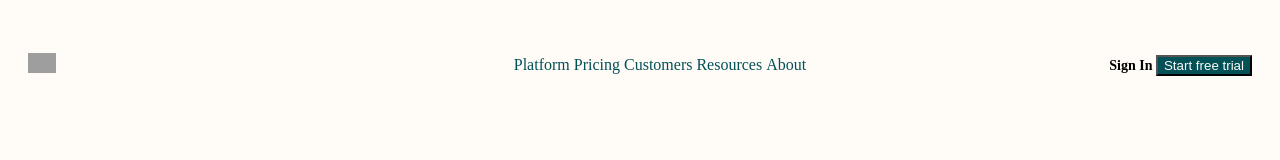
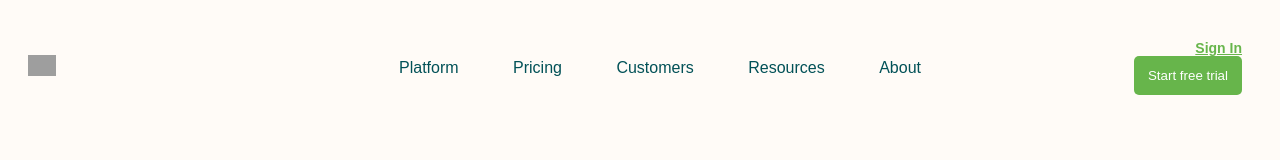
Before and after one commit to Diegomer23/santander-front-2022, a plain HTML site: page index.html in a window 1280 px wide. Shown: the top 160 px of the page. Drawn offline with Linux system fonts and the light colour scheme; grey boxes are pictures that could not be loaded.

Commit message:
S2 -> R3

```diff
--- a/index.html
+++ b/index.html
@@ -5,7 +5,12 @@
     <meta charset="UTF-8">
     <meta http-equiv="X-UA-Compatible" content="IE=edge">
     <meta name="viewport" content="width=device-width, initial-scale=1.0">
-    <title>Document</title>
+    <title>Matcha</title>
+    <!-- <style>
+        h1 {
+            color: #025157
+        }
+    </style> -->
     <link rel="stylesheet" href="styles.css" />
 </head>
 
@@ -27,12 +32,17 @@
         </nav>
         <!-- Acciones -->
         <div class="actions">
-            <a>Sign In</a>
+            <a href="">Sign In</a>
             <button>Start free trial</button>
         </div>
     </header>
     <section class="main">
         <h1>Build your blog. Build your business.</h1>
+        <!-- <h2>Build your. Build your business</h2>
+        <h3>Build your. Build your business</h3>
+        <h4>Build your. Build your business</h4>
+        <h5>Build your. Build your business</h5>
+        <h6>Build your. Build your business</h6> -->
         <p>Instantly publish articles, drive more traffic, grow your email list, and see your blog's impact on sales</p>
         <form>
             <input type="email" />
--- a/styles.css
+++ b/styles.css
@@ -24,10 +24,12 @@ button {
     margin-right: 20px; */
     margin: 40px 20px 0;
     font-size: 0;
+    font-family: sans-serif;
 }
 
 li {
     display: inline;
+    margin: 0 25px 0;
 }
 
 .header > * {
@@ -60,6 +62,22 @@ li {
     font-weight: 600;
 }
 
+.actions > * {
+    margin: 0 10px;
+}
+
+.actions a {
+    color: #67b54b;
+}
+
+.actions button {
+    color: white;
+    background-color: #67b54b;
+    padding: 12px 14px;
+    border: 0;
+    border-radius: 5px;
+}
+
 .main {
     margin-top: 140px;
     text-align: center;
```
